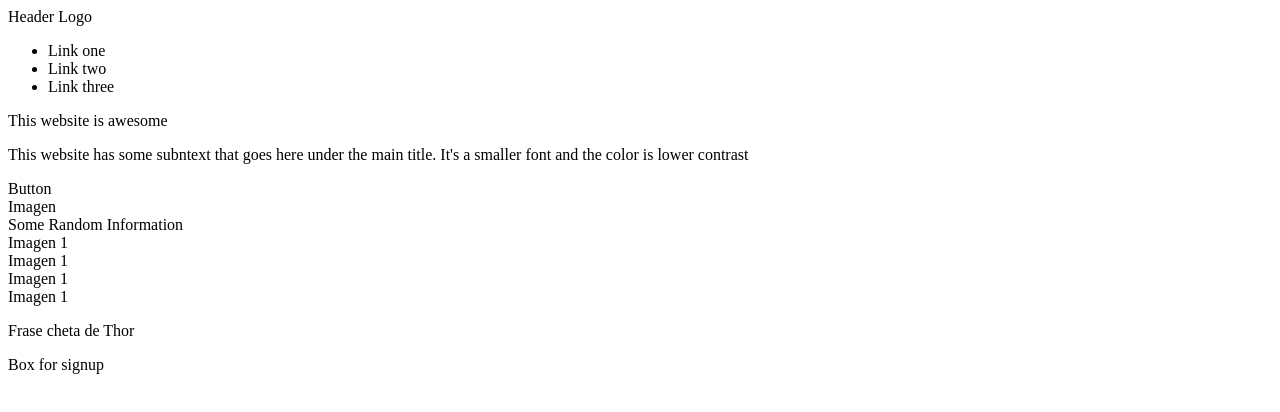
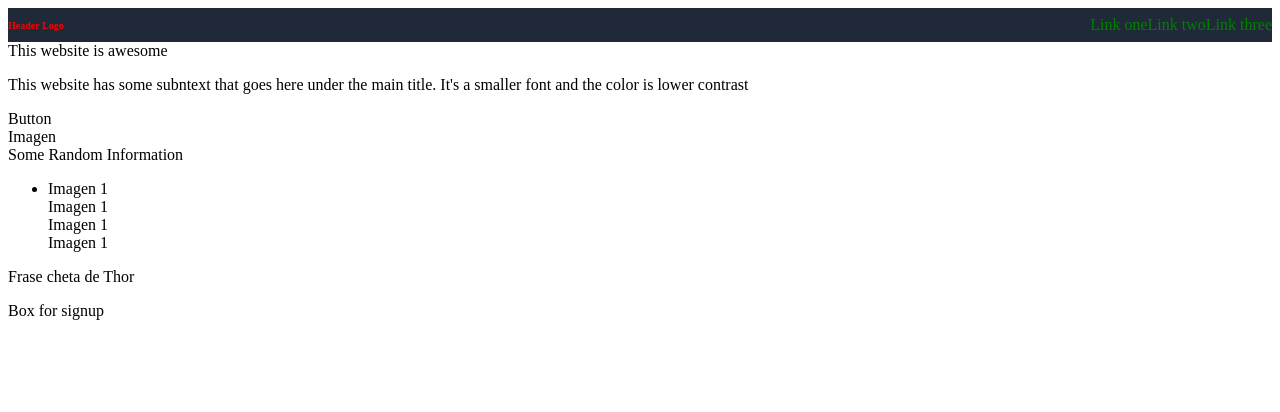
Before and after one commit to masautn/Landing-Page-odin, a plain HTML site: page index.html in a window 1280 px wide. Drawn offline with Linux system fonts and the light colour scheme.

Commit message:
changes made 3-6 final

```diff
--- a/index.html
+++ b/index.html
@@ -5,18 +5,23 @@
     <meta http-equiv="X-UA-Compatible" content="IE=edge">
     <meta name="viewport" content="width=device-width, initial-scale=1.0">
     <title>Document</title>
+    <link rel="stylesheet" href="styles.css">
 </head>
+
+
+
+
 <body>
-    <nav class="navbar">
-        <div>
-            <tit>Header Logo</tit>
-            <ul>
-                <li>Link one</li>
-                <li>Link two</li>
-                <li>Link three</li>
+    <nav class="navbar" >
+
+            <tit class="titlecss">Header Logo</tit>
+            <ul class = "headerlinks" >
+                <li class="a">Link one</li>
+                <li class="a">Link two</li>
+                <li class="a">Link three</li>
             </ul>
 
-        </div>
+
     </nav>
 
     <main>
@@ -30,12 +35,12 @@
 
     <div>
         <div>Some Random Information</div>
-        <div>
+        <ul>
+            <li>Imagen 1</li>
             <div>Imagen 1</div>
             <div>Imagen 1</div>
             <div>Imagen 1</div>
-            <div>Imagen 1</div>
-        </div>
+        </ul>
 
     </div>
 
--- a/styles.css
+++ b/styles.css
@@ -1,9 +1,42 @@
-navbar {
+.navbar {
+
+  color:red;
+  background-color: #1F2937 ;
   position: relative;
   display: flex;
+  flex: 1;
   flex-wrap: wrap;
   align-items: center;
   justify-content: space-between;
   padding-top: 0.5rem;
   padding-bottom: 0.5rem;
+
 }
+
+
+.headerlinks {
+
+  color:green;
+  flex-wrap: wrap;
+  list-style-type: none;
+  margin: 0;
+  padding: 0;
+  overflow: hidden;
+  justify-content: space-between;
+  border-color: aliceblue;
+  border-width: 2px;
+
+  ;
+}
+.a{
+  float: left;
+
+}
+
+
+
+.titlecss{
+  font-size: 10px ;
+  font-weight: 700;
+
+}
```
